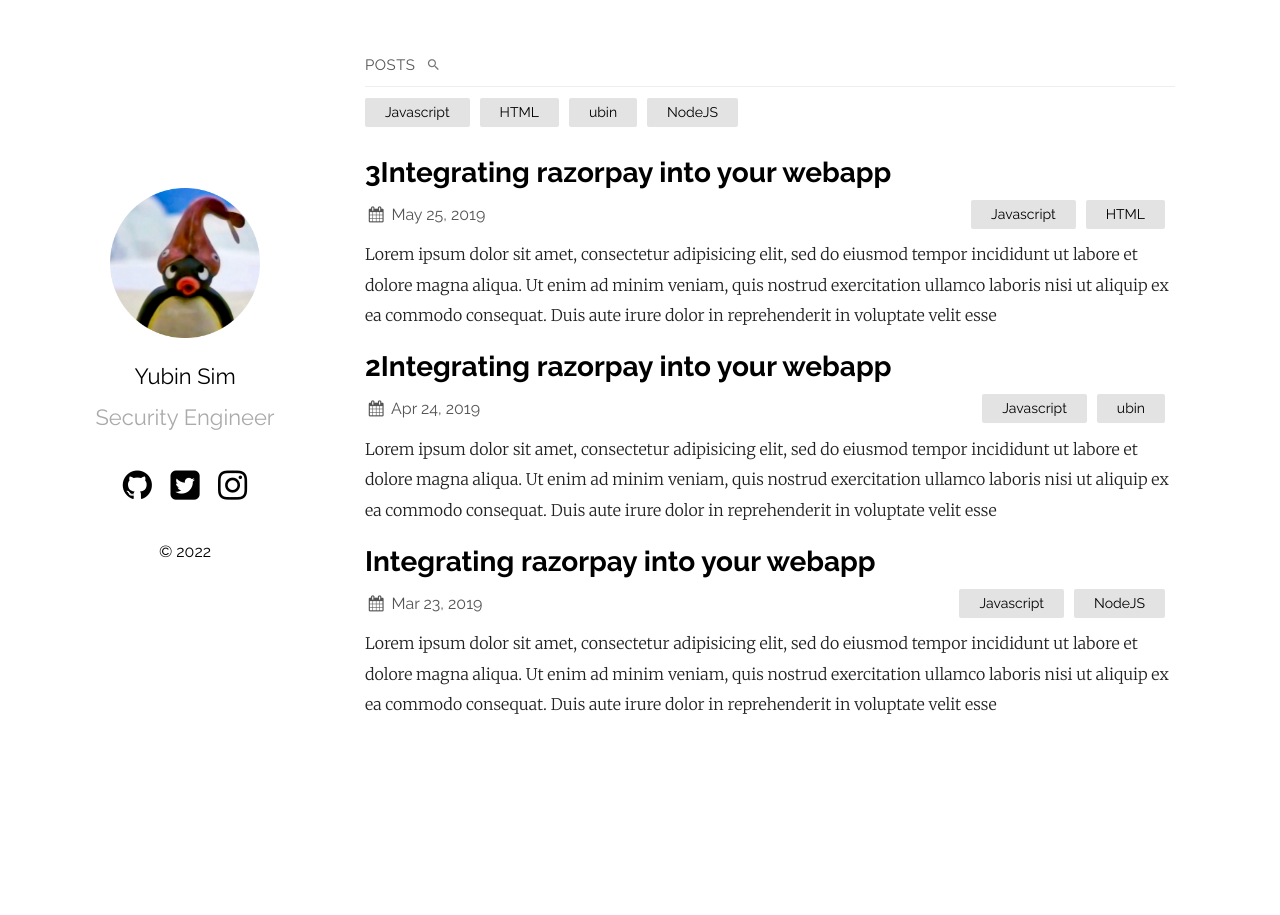
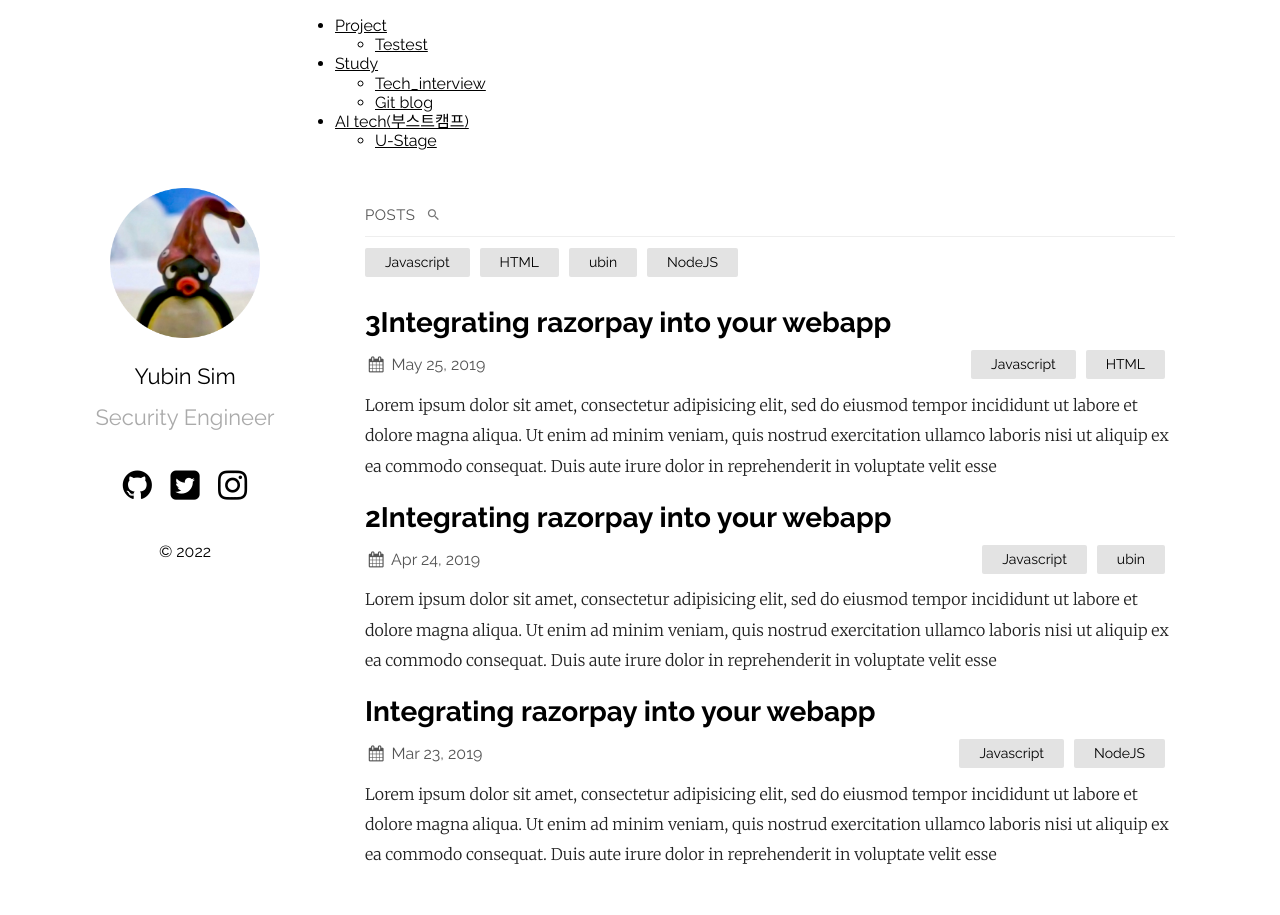
Before and after one commit to usrbin-sim/-usrbin-sim.github.io, a Jekyll site: the page built from index.md, in a window 1280 px wide. Built offline with Jekyll 4.4.1, drawn with Linux system fonts in a browser that asks for light colours.

Commit message:
category test

```diff
--- a/_layouts/home.html
+++ b/_layouts/home.html
@@ -22,6 +22,26 @@ layout: default
 {{ content }}
 
 {%- if site.posts.size > 0 -%}
+<div class="site-category">
+	<ul class='cat1'>
+	  <li ><a href="/" class="ctext">Project</a>
+		<ul>
+			<li ><a href="/category/Project" class="ctext">Testest</a></li>
+		</ul>
+	  </li>
+	  <li><a href="/" class="ctext">Study</a>
+		<ul>
+			<li><a href="/category/Tech_interview" class="ctext">Tech_interview</a></li>
+			<li><a href="/category/Blog" class="ctext">Git blog</a></li>
+		</ul>
+	  </li>
+	  <li><a href="/" class="ctext">AI tech(부스트캠프)</a>
+		<ul>
+		  <li><a href="/category/ustage" class="ctext">U-Stage</a></li>
+		</ul>
+	  </li>
+	</ul>
+</div>
   <ul class="posts">
     <li class="posts-labelgroup" id="posts-labelgroup">
       <h1 id="posts-label">posts</h1>
```
